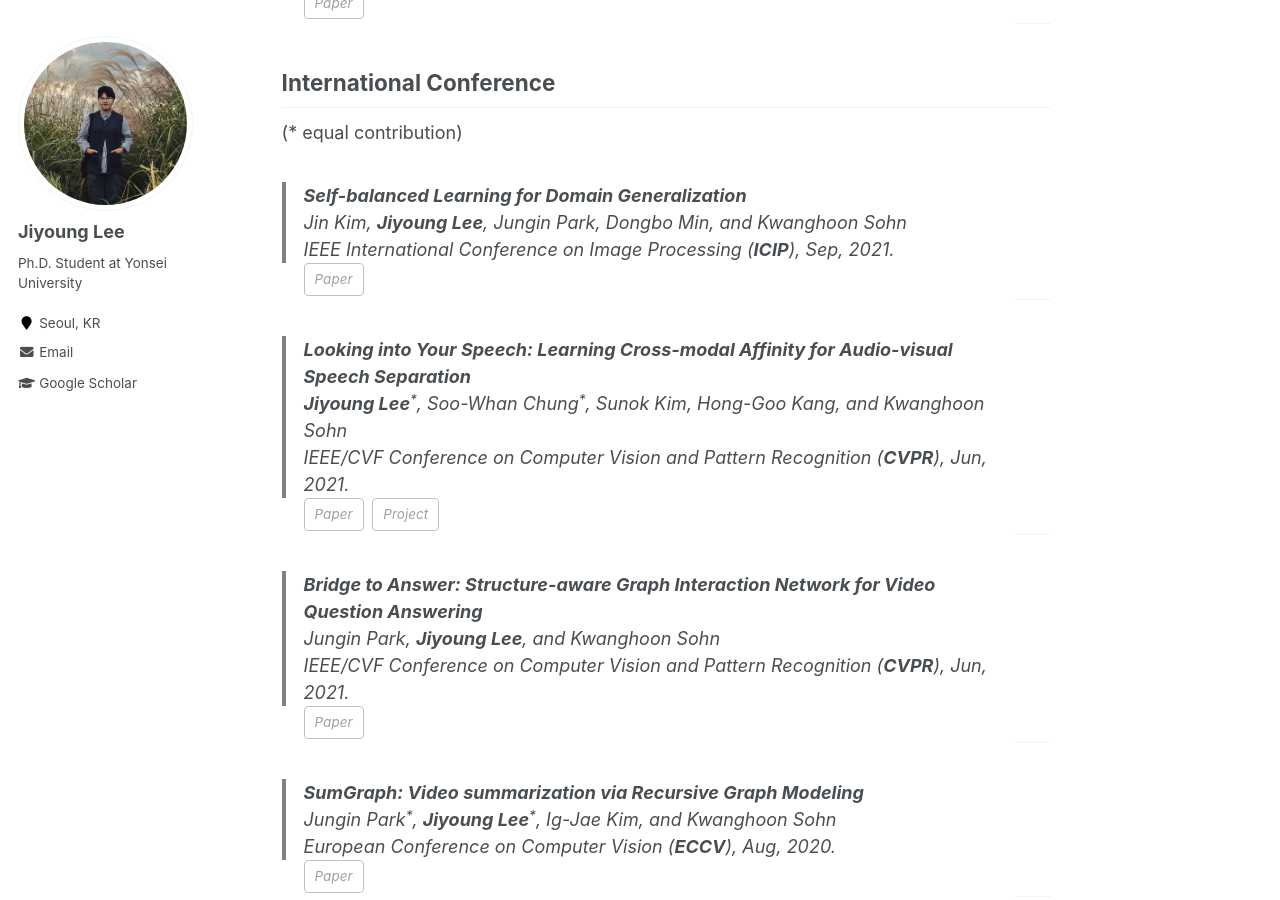
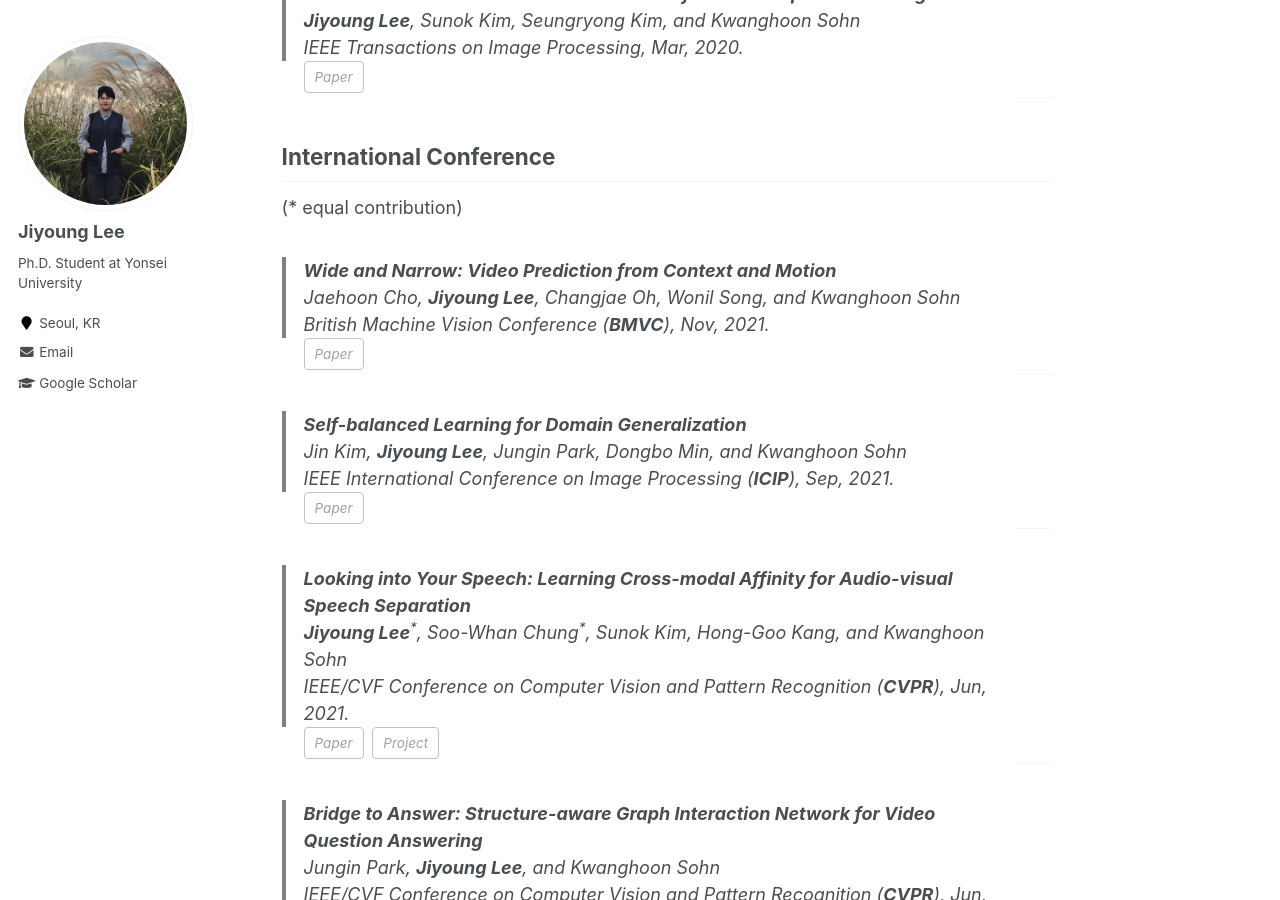
Before and after one commit to lee-jiyoung/lee-jiyoung.github.io, a Jekyll site: the page built from _pages/about.md, in a window 1280 px wide and 900 px high, scrolled down 1398 px. Built offline with Jekyll 4.4.1, drawn with Linux system fonts in a browser that asks for light colours; some of the changed text lies outside the part shown.

Commit message:
update bmvc

```diff
--- a/_pages/about.md
+++ b/_pages/about.md
@@ -21,6 +21,8 @@ For more check out my <a href="files/JiyoungLee_CV.pdf">CV</a>.
 
 News
 ======
+**10/2021**, Our paper on video prediction was accepted to **BMVC** 2021.
+{: .notice}
 **05/2021**, I start a remote internship in the Creative Intelligence Lab at **Adobe Research**.
 {: .notice}
 **05/2021**, Our paper on domain generalization was accepted to **ICIP** 2021.
@@ -62,6 +64,15 @@ IEEE Transactions on Image Processing, Mar, 2020.
 
 ## International Conference
 (* equal contribution)
+
+> **Wide and Narrow: Video Prediction from Context and Motion**
+Jaehoon Cho, **Jiyoung Lee**, Changjae Oh, Wonil Song, and Kwanghoon Sohn
+British Machine Vision Conference (**BMVC**), Nov, 2021.
+<span class="page__meta page__taxonomy comment__date" itemprop="keywords">
+<a class="page__taxonomy-item" rel="tag" href="/">Paper</a>
+</span>
+
+-----------
 
 > **Self-balanced Learning for Domain Generalization**
 Jin Kim, **Jiyoung Lee**, Jungin Park, Dongbo Min, and Kwanghoon Sohn
```
